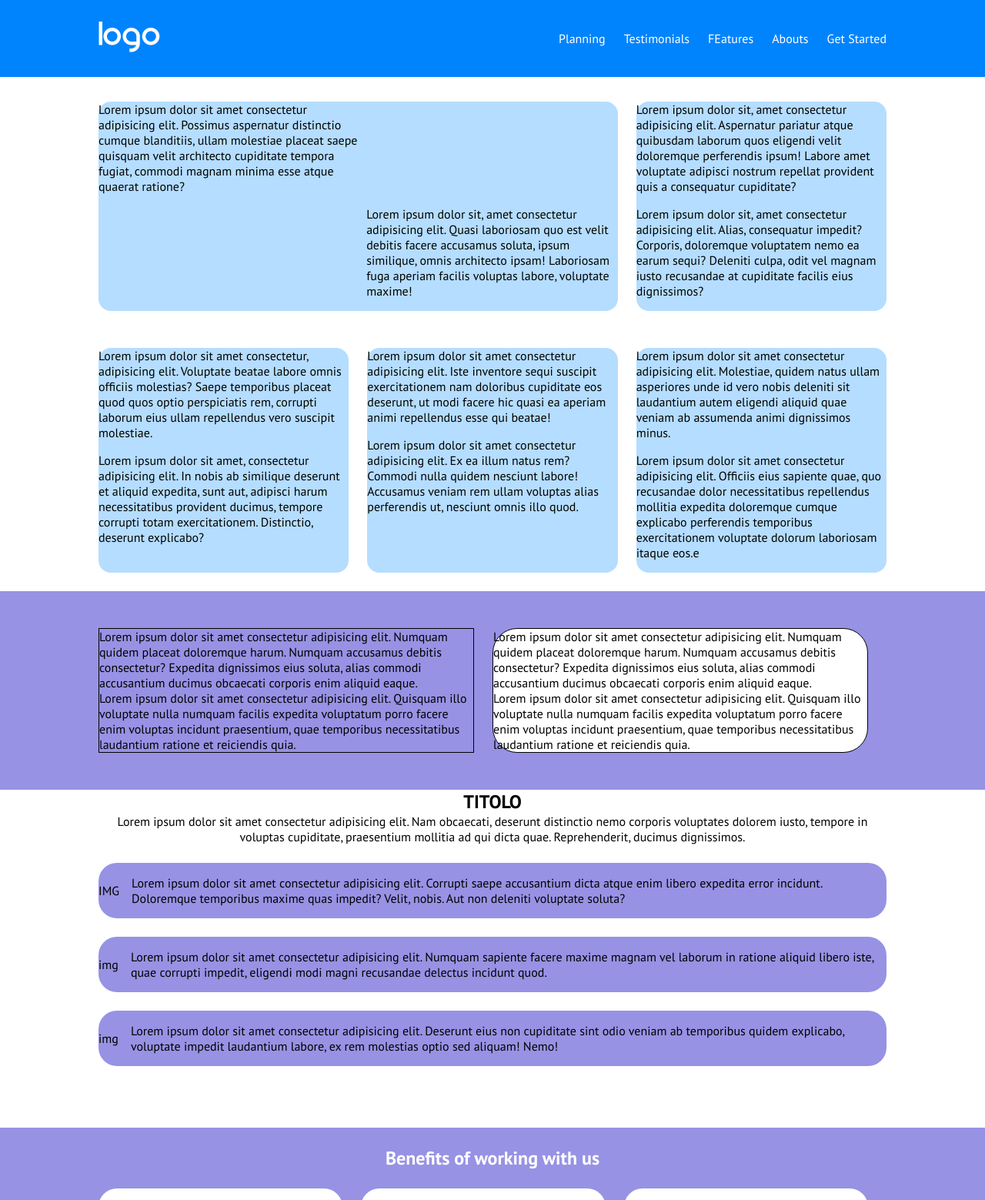
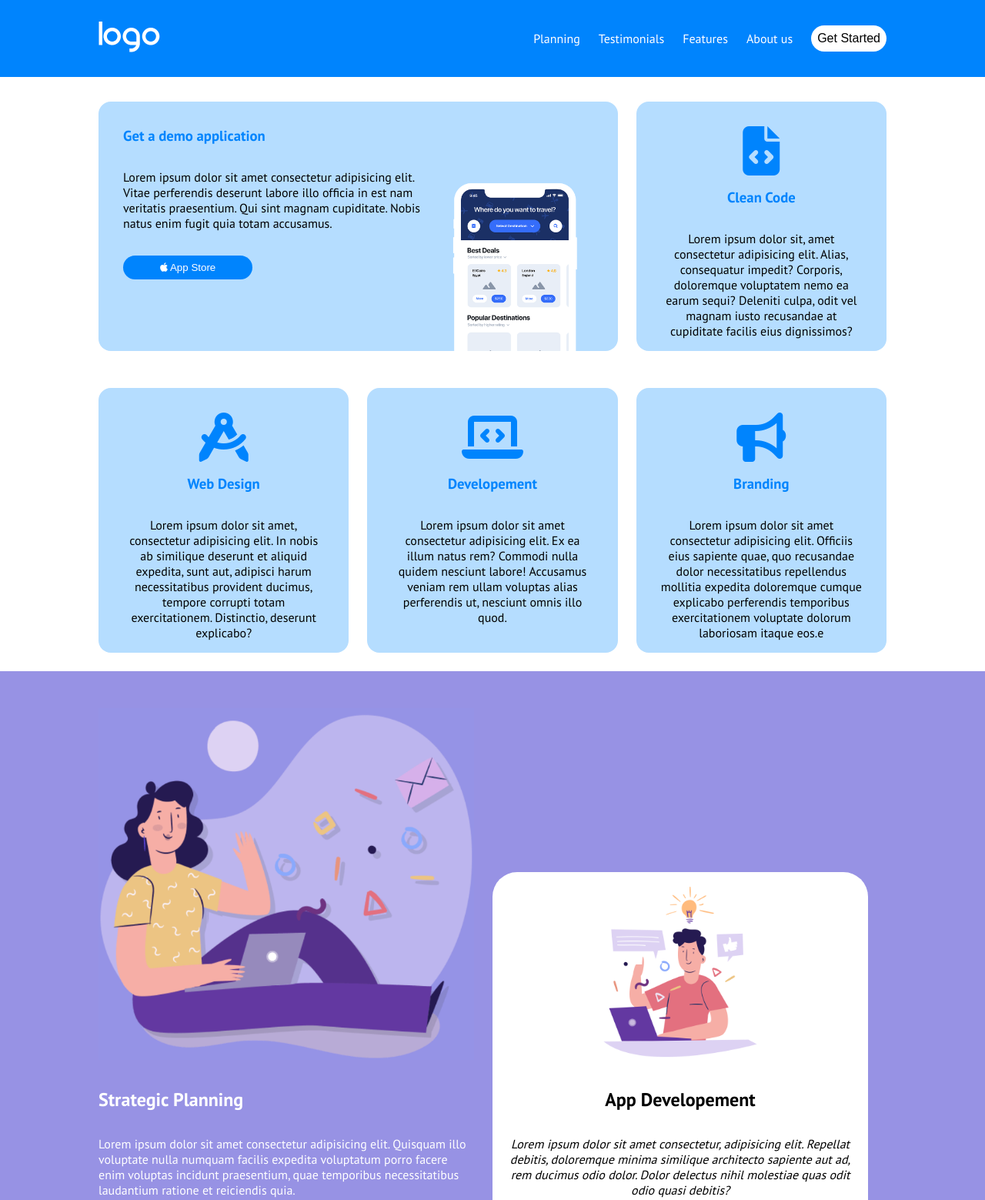
Before and after one commit to GtDavide01/htmlcss-responsive-layout, a plain HTML site: page index.html in a window 1280 px wide. Shown: the top 1559 px of the page at 77% size. Drawn offline with Linux system fonts and the light colour scheme.

Commit message:
dettagli aggiunti fino a sezione testimonial

```diff
--- a/css/style.css
+++ b/css/style.css
@@ -42,19 +42,52 @@ header .hamburgermenu{
 header .menudesktop{
     display: none;
 }
+header button{
+    color: black;
+    background-color: white;
+    border-radius: 2rem;
+    border : 0px ;
+    font-size: 1rem;
+    font-weight: 400;
+    padding: .5rem;
+}
 /* /HEADER */
 
 /* MAIN */
 /* SECTION CARDDEMO */
+
 .carddemo .col{
+    text-align: center;
+    padding-top: 2rem;
+    padding-right: 2rem;
+    padding-left: 2rem;
     flex-direction: column;
     border-radius: 1rem;
     background-color: #b5ddff ;
-    /* DEBUG */
     margin-bottom: 1.5rem;
 }
-.textcoldemo , .imgcoldemo{
+.carddemo .col:first-child{
+    text-align: left;
+}
+.carddemo .iconcoldemo i{
+    color: #0084fd;
+    font-size: 4rem;
     margin-bottom: 1rem;
+}
+#appstore{
+    background-color: #0084fd;
+    border-radius: 2rem;
+    color: white;
+    border: 0px;
+    margin-top: 2rem;
+    padding: .5rem 3rem;
+}
+.textcoldemo {
+    margin-bottom: 1rem;
+}
+.carddemo .col h3{
+    color: #0084fd;
+    margin-bottom: 2rem;
 }
 
 /* SECTION PLANNING */
@@ -68,26 +101,64 @@ header .menudesktop{
 .planning .planningcardfirst , .planning .planningcardsecond{
     margin-top: 1.5rem;
     margin-bottom: 1.5rem;
-    border: 1px solid black;
 }
 .planning .planningcardsecond{
     background-color: white;
     border-radius: 2rem;
     flex-direction: column;
+    padding: 1rem;
+    text-align: center;
+}
+.planning .planningcardsecond p{
+    font-style: italic;
+}
+.planningcardsecond i{
+    margin-top: 2rem;
+    border-radius: 50%;
+    background-color: #9792e4;
+    width: 2rem;
+    height: 2rem;
+    line-height: 2rem;
+    text-align: center;
+}
+.planningcardfirst .planningtext{
+    color: white;
+}
+.planning .planningtext h2{
+    margin: 2rem 0 ;
+    font-size: 1.5rem;
 }
 
 /* SECTION TESTIMONIAL */
 .testimonials .testimonialinfo{
     text-align: center;
 }
+.testimonialinfo p{
+    margin-top: 1rem;
+}
+.testimonialinfo h2{
+    margin:1rem 0 ;
+    color: #9792e4;
+}
 .testimonials .cardtestimonial{
+    padding: 2rem;
     flex-direction: column;
     margin-top:1.5rem;
     background-color: #9792e4 ;
     border-radius: 1.5rem;
     text-align: center;
 }
+.imgtestimonial{
+
+}
 .testimonials .texttestimonial{
+    margin-top: 1rem;
+    color: white;
+}
+.texttestimonial i{
+    margin: 0 .5rem;
+}
+.texttestimonial h4{
     margin-top: 1rem;
 }
 
@@ -183,6 +254,9 @@ footer p{
     .carddemo .col:first-child {
         width: calc(100% / 3 * 2 - .5rem);
     }
+    .carddemo .imgcoldemo img{
+        width: 100%;
+    }
     /* SECTION PLANNING */
     .testimonials .cardtestimonial{
         flex-direction: row;
@@ -251,6 +325,8 @@ footer p{
     header .menudesktop ul{
         display: flex;
         list-style-type: none;
+        justify-content: center;
+        align-items: center;
     }
     header .menudesktop li{
         margin-left: 1.5rem;
@@ -264,11 +340,15 @@ footer p{
     .carddemo .col:first-child .imgcoldemo{
         align-items: flex-end;
     }
+    .carddemo .imgcoldemo img{
+        width: 100%;
+    }
     /* SECTION PLANNING */
     .planning .row{
         display: flex;
         flex-wrap: wrap;
         gap: 1.5rem;
+        align-items: baseline;
     }
     .planning .planningcardfirst , .planning .planningcardsecond{
         width: calc(100% / 2 - 1.5rem);
@@ -276,6 +356,9 @@ footer p{
     .planning .planningcardsecond{
         flex-direction: column;
         justify-content: end;
+    }
+    .planning .planningcardsecond img{
+        width: 50%;
     }
     /* SECTION TESTIMONIAL */
     .testimonials .cardtestimonial{
--- a/index.html
+++ b/index.html
@@ -30,9 +30,9 @@
                 <ul>
                     <li>Planning</li>
                     <li>Testimonials</li>
-                    <li>FEatures</li>
-                    <li>Abouts</li>
-                    <li> Get Started</li>
+                    <li>Features</li>
+                    <li>About us</li>
+                    <li><button>Get Started</button></li>
                 </ul>
             </div>
         </div>
@@ -47,39 +47,45 @@
                 <div class="row">
                     <div class="col flex">
                         <div class="textcoldemo">
-                            Lorem ipsum dolor sit amet consectetur adipisicing elit. Possimus aspernatur distinctio cumque blanditiis, ullam molestiae placeat saepe quisquam velit architecto cupiditate tempora fugiat, commodi magnam minima esse atque quaerat ratione?
+                            <h3>Get a demo application</h3>
+                            <p>Lorem ipsum dolor sit amet consectetur adipisicing elit. Vitae perferendis deserunt labore illo officia in est nam veritatis praesentium. Qui sint magnam cupiditate. Nobis natus enim fugit quia totam accusamus.</p>
+                            <button id="appstore"><i class="fa-brands fa-apple"></i>   App Store</button>
                         </div>
                         <div class="imgcoldemo flex">
-                            Lorem ipsum dolor sit, amet consectetur adipisicing elit. Quasi laboriosam quo est velit debitis facere accusamus soluta, ipsum similique, omnis architecto ipsam! Laboriosam fuga aperiam facilis voluptas labore, voluptate maxime!
+                            <img src="img/phone.png" alt="">
                         </div>
                     </div>
                     <div class="col flex">
-                        <div class="imgcoldemo">
-                            Lorem ipsum dolor sit, amet consectetur adipisicing elit. Aspernatur pariatur atque quibusdam laborum quos eligendi velit doloremque perferendis ipsum! Labore amet voluptate adipisci nostrum repellat provident quis a consequatur cupiditate?
+                        <div class="iconcoldemo">
+                            <i class="fa-solid fa-file-code"></i>
+                            <h3>Clean Code</h3>
                         </div>
                         <div class="textcoldemo">
                             Lorem ipsum dolor sit, amet consectetur adipisicing elit. Alias, consequatur impedit? Corporis, doloremque voluptatem nemo ea earum sequi? Deleniti culpa, odit vel magnam iusto recusandae at cupiditate facilis eius dignissimos?
                         </div>
                     </div>
                     <div class="col flex">
-                        <div class="imgcoldemo">
-                            Lorem ipsum dolor sit amet consectetur, adipisicing elit. Voluptate beatae labore omnis officiis molestias? Saepe temporibus placeat quod quos optio perspiciatis rem, corrupti laborum eius ullam repellendus vero suscipit molestiae.
+                        <div class="iconcoldemo">
+                            <i class="fa-solid fa-compass-drafting"></i>
+                            <h3>Web Design</h3>
                         </div>
                         <div class="textcoldemo">
                             Lorem ipsum dolor sit amet, consectetur adipisicing elit. In nobis ab similique deserunt et aliquid expedita, sunt aut, adipisci harum necessitatibus provident ducimus, tempore corrupti totam exercitationem. Distinctio, deserunt explicabo?
                         </div>
                     </div>
                     <div class="col flex">
-                        <div class="imgcoldemo">
-                            Lorem ipsum dolor sit amet consectetur adipisicing elit. Iste inventore sequi suscipit exercitationem nam doloribus cupiditate eos deserunt, ut modi facere hic quasi ea aperiam animi repellendus esse qui beatae!
+                        <div class="iconcoldemo">
+                            <i class="fa-solid fa-laptop-code"></i>
+                            <h3>Developement</h3>
                         </div>
                         <div class="textcoldemo">
                             Lorem ipsum dolor sit amet consectetur adipisicing elit. Ex ea illum natus rem? Commodi nulla quidem nesciunt labore! Accusamus veniam rem ullam voluptas alias perferendis ut, nesciunt omnis illo quod.
                         </div>
                     </div>
                     <div class="col flex">
-                        <div class="imgcoldemo">
-                            Lorem ipsum dolor sit amet consectetur adipisicing elit. Molestiae, quidem natus ullam asperiores unde id vero nobis deleniti sit laudantium autem eligendi aliquid quae veniam ab assumenda animi dignissimos minus.
+                        <div class="iconcoldemo">
+                            <i class="fa-solid fa-bullhorn"></i>
+                            <h3>Branding</h3>
                         </div>
                         <div class="textcoldemo">
                             Lorem ipsum dolor sit amet consectetur adipisicing elit. Officiis eius sapiente quae, quo recusandae dolor necessitatibus repellendus mollitia expedita doloremque cumque explicabo perferendis temporibus exercitationem voluptate dolorum laboriosam itaque eos.e
@@ -96,18 +102,21 @@
                 <div class="row">
                     <div class="planningcardfirst">
                         <div class="planningimg">
-                            Lorem ipsum dolor sit amet consectetur adipisicing elit. Numquam quidem placeat doloremque harum. Numquam accusamus debitis consectetur? Expedita dignissimos eius soluta, alias commodi accusantium ducimus obcaecati corporis enim aliquid eaque.
+                           <img src="img/planning1.png" alt="">
                         </div>
                         <div class="planningtext">
+                            <h2>Strategic Planning</h2>
                             Lorem ipsum dolor sit amet consectetur adipisicing elit. Quisquam illo voluptate nulla numquam facilis expedita voluptatum porro facere enim voluptas incidunt praesentium, quae temporibus necessitatibus laudantium ratione et reiciendis quia.
                         </div>
                     </div>
                     <div class="planningcardsecond flex">
                         <div class="planningimg">
-                            Lorem ipsum dolor sit amet consectetur adipisicing elit. Numquam quidem placeat doloremque harum. Numquam accusamus debitis consectetur? Expedita dignissimos eius soluta, alias commodi accusantium ducimus obcaecati corporis enim aliquid eaque.
+                            <img src="img/planning2.png" alt="">
                         </div>
                         <div class="planningtext">
-                            Lorem ipsum dolor sit amet consectetur adipisicing elit. Quisquam illo voluptate nulla numquam facilis expedita voluptatum porro facere enim voluptas incidunt praesentium, quae temporibus necessitatibus laudantium ratione et reiciendis quia.
+                            <h2>App Developement</h2>
+                            <p>Lorem ipsum dolor sit amet consectetur, adipisicing elit. Repellat debitis, doloremque minima similique architecto sapiente aut ad, rem ducimus odio dolor. Dolor delectus nihil molestiae quas odit odio quasi debitis?</p>
+                            <i class="fa-sharp fa-solid fa-down-long"></i>
                         </div>
                     </div>
                 </div>
@@ -119,32 +128,36 @@
         <section class="testimonials">
             <div class="container">
                 <div class="testimonialinfo">
-                    <h1>TITOLO</h1>
-                    <p>Lorem ipsum dolor sit amet consectetur adipisicing elit. Nam obcaecati, deserunt distinctio nemo corporis voluptates dolorem iusto, tempore in voluptas cupiditate, praesentium mollitia ad qui dicta quae. Reprehenderit, ducimus dignissimos.</p>
+                    <p>TESTIMONIALS</p>
+                    <h2>We are commited expert partners</h2>
+                    <p>We place huge value on strong relationships and have seen the benefit they bring to our business. Customer feedback is vital in helping us to get it right</p>
                 </div>
                 <div class="row">
                     <div class="cardtestimonial flex">
                         <div class="imgtestimonial">
-                            IMG
+                            <img src="img/testimonial1.jpg" alt="">
                         </div>
                         <div class="texttestimonial">
-                            Lorem ipsum dolor sit amet consectetur adipisicing elit. Corrupti saepe accusantium dicta atque enim libero expedita error incidunt. Doloremque temporibus maxime quas impedit? Velit, nobis. Aut non deleniti voluptate soluta?
+                            <p><i class="fa-solid fa-quote-left"></i>Lorem ipsum dolor sit amet, consectetur adipisicing elit. Quia hic suscipit perferendis sapiente velit itaque at sed, dolorem iusto blanditiis, repudiandae, repellendus nobis. Similique magnam, voluptates pariatur animi soluta quis.<i class="fa-solid fa-quote-right"></i></p>
+                            <h4>NAT REYNOLDS</h4>
                         </div>
                     </div>
                     <div class="cardtestimonial flex">
                         <div class="imgtestimonial">
-                            img
+                            <img src="img/testimonial2.jpg" alt="">
                         </div>
                         <div class="texttestimonial">
-                            Lorem ipsum dolor sit amet consectetur adipisicing elit. Numquam sapiente facere maxime magnam vel laborum in ratione aliquid libero iste, quae corrupti impedit, eligendi modi magni recusandae delectus incidunt quod.
+                            <p><i class="fa-solid fa-quote-left"></i>Lorem ipsum dolor sit amet consectetur adipisicing elit. Vel blanditiis odio distinctio impedit eligendi id obcaecati repellendus, nulla alias dicta, incidunt laborum dolores reiciendis quia aspernatur ducimus corrupti eius itaque!<i class="fa-solid fa-quote-right"></i></p>
+                            <h4>CELIA ALMEDA</h4>
                         </div>
                     </div>
                     <div class="cardtestimonial flex">
                         <div class="imgtestimonial">
-                            img
+                            <img src="img/testimonial3.jpg" alt="">
                         </div>
                         <div class="texttestimonial">
-                            Lorem ipsum dolor sit amet consectetur adipisicing elit. Deserunt eius non cupiditate sint odio veniam ab temporibus quidem explicabo, voluptate impedit laudantium labore, ex rem molestias optio sed aliquam! Nemo!
+                            <p><i class="fa-solid fa-quote-left"></i>Lorem ipsum dolor sit amet consectetur adipisicing elit. Reiciendis, explicabo suscipit? Necessitatibus, ipsum! Ab voluptas iusto quibusdam odit blanditiis molestiae adipisci! In neque tempora nam odit, molestias rem porro aliquid.<i class="fa-solid fa-quote-right"></i></p>
+                            <h4>BOB ROBERTS</h4>
                         </div>
                     </div>
                 </div>
```
